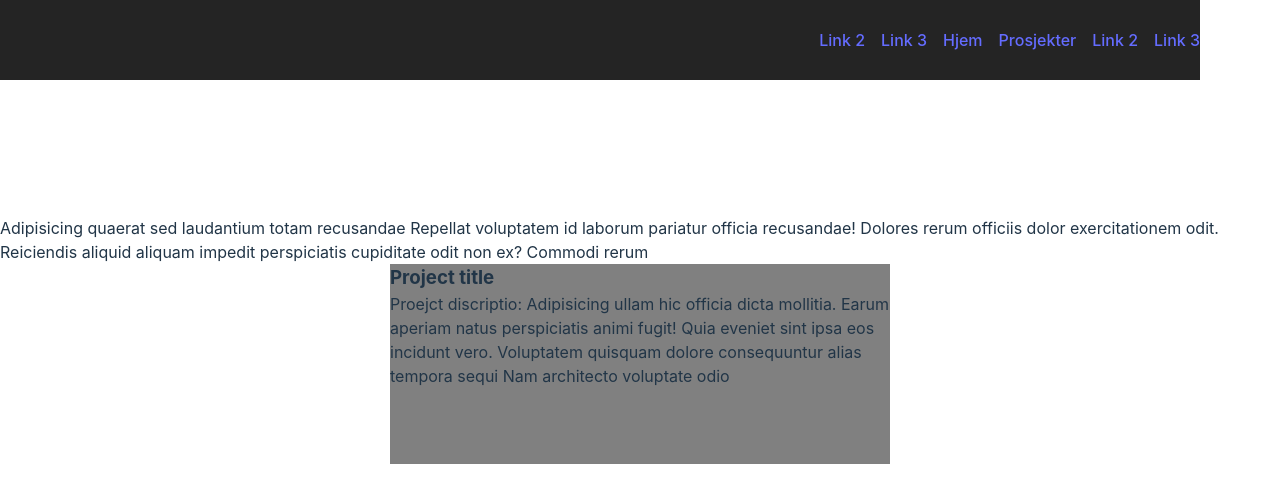
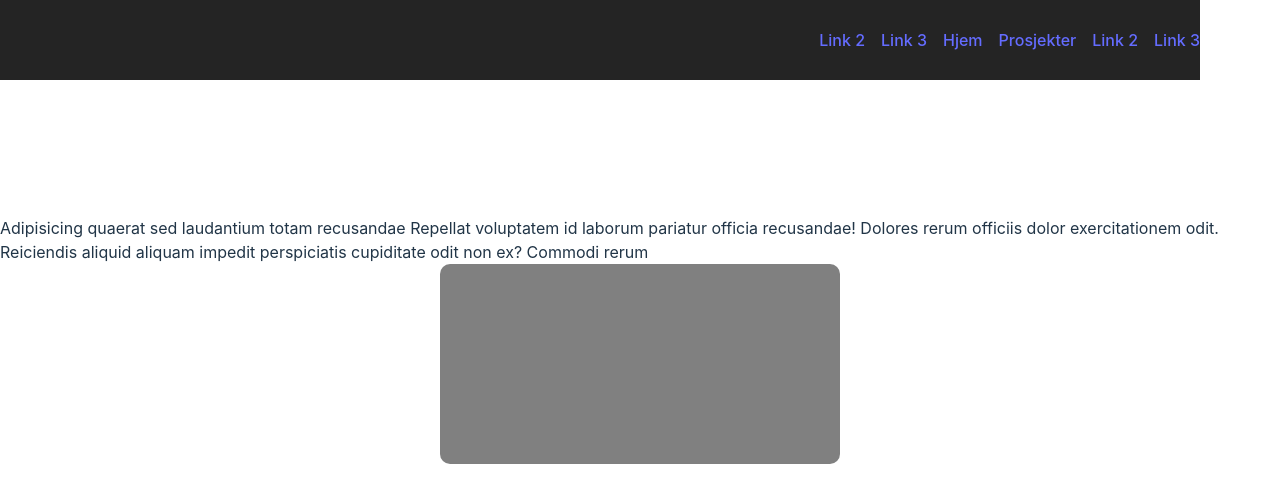
Before and after one commit to jensjpedersen/portfolio_react, a React (Vite) app: page /projects in a window 1280 px wide. Shown: the top 502 px of the page. Built offline with nearby package versions, Linux system fonts and the light colour scheme.

Commit message:
feat: project card hover effect.

```diff
--- a/src/components/ProjectCard.jsx
+++ b/src/components/ProjectCard.jsx
@@ -4,28 +4,64 @@ import styled from 'styled-components'
 const StyledProjectCard = styled.div`
 
     background-color: gray;
-    width: 500px;
+    width: 400px;
     height: 200px;
+    position: relative;
+    border-radius: 10px;
+
+    overflow: hidden;
+
+
+    .background-image {
+        width: 100%;
+        height: 100%;
+        background-image: url(${props => props.img});
+        background-size: cover;
+        background-position: center;
+        background-repeat: no-repeat;
+
+    }
+
+    .overlay {
+        position: absolute;
+        top: -50%;
+        left: 50%;
+        transform: translate(-50%, -50%);
+        transition: top 0.5s ease-in-out;
+    }
+
+
+    &:hover .overlay {
+        width: 100%;
+        height: 100%;
+        top: 50%;
+        background-color: rgba(0, 0, 0, 0.5);
+        display: flex;
+        justify-content: center;
+        align-items: center;
+
+    }
+
 
 
 `
 
-
-
 export default function ProjectCard({ img }) {
+    console.log('hello', img);
 
     return (
-        <StyledProjectCard>
-            <h3>Project title</h3>
+        <StyledProjectCard img={img}>
+            <div className="background-image"></div>
+            <div className="overlay">
 
-            <p>Proejct discriptio: Adipisicing ullam hic officia dicta mollitia. Earum aperiam natus perspiciatis animi fugit! Quia eveniet sint ipsa eos incidunt vero. Voluptatem quisquam dolore consequuntur alias tempora sequi Nam architecto voluptate odio</p>
+                <div className="text">
+                    <h3>Project title</h3>
+                    <p>Short description </p>
+                </div>
+            </div>
         </StyledProjectCard>
 
 
     )
 
-
-
-
-
 }
```
